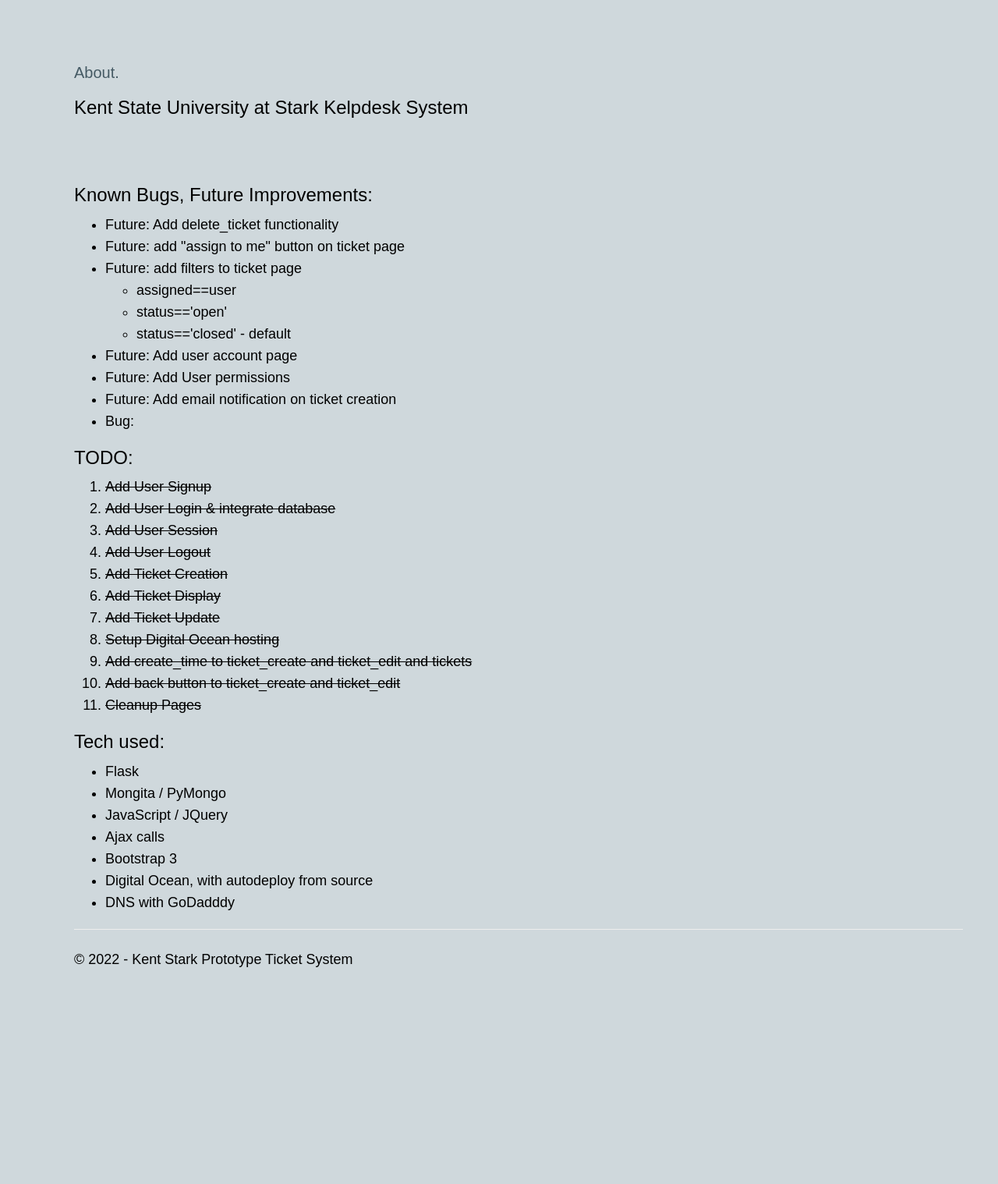
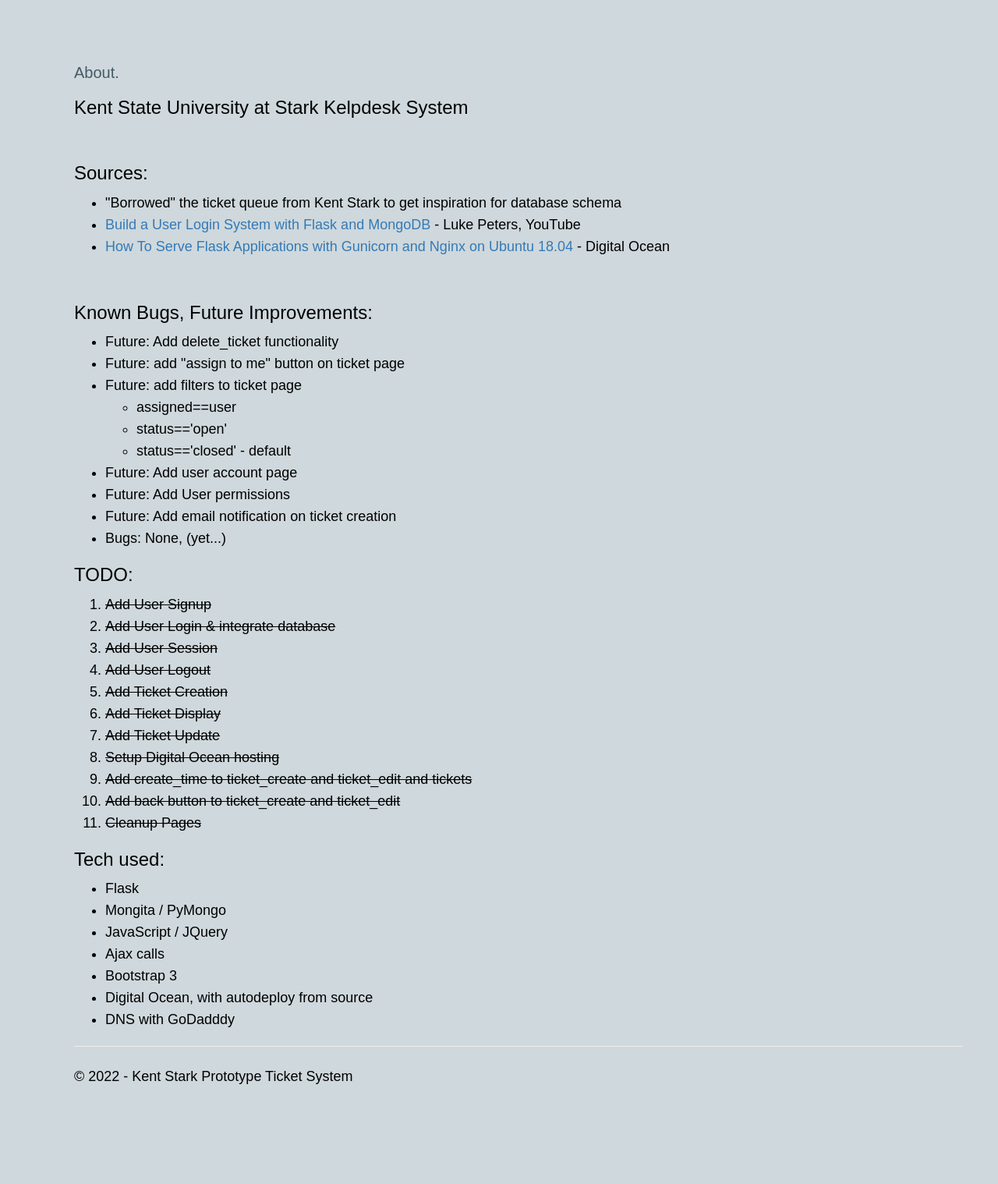
Before and after one commit to micle546/techsupport, a Flask app: page /about/ in a window 1280 px wide. Shown: the part 59-1577 px from the top of the page at 78% size. Before the commit the page ends 1299 px from the top, so only its background shows below. Run offline with Flask 2, Linux system fonts and the light colour scheme; some libraries are stand-ins or nearby versions.

Commit message:
Add Sources to about.html

```diff
--- a/techsupport/templates/about.html
+++ b/techsupport/templates/about.html
@@ -6,7 +6,16 @@
 <h3>{{ message }}</h3>
 
 <br />
+
+<h3>Sources:</h3>
+<ul>
+    <li>"Borrowed" the ticket queue from Kent Stark to get inspiration for database schema </li>
+    <li> <a href="https://www.youtube.com/watch?v=w1STSSumoVk">Build a User Login System with Flask and MongoDB</a> - Luke Peters, YouTube</li>
+    <li> <a href="https://www.digitalocean.com/community/tutorials/how-to-serve-flask-applications-with-gunicorn-and-nginx-on-ubuntu-18-04">How To Serve Flask Applications with Gunicorn and Nginx on Ubuntu 18.04</a> - Digital Ocean</li>
+</ul>
+
 <br />
+
 <h3>Known Bugs, Future Improvements:</h3>
 <ul>
     <li>Future: Add delete_ticket functionality</li>
@@ -20,7 +29,7 @@
     <li>Future: Add user account page</li>
     <li>Future: Add User permissions</li>
     <li>Future: Add email notification on ticket creation</li>
-    <li>Bug: </li>
+    <li>Bugs: None, (yet...)</li>
 
 </ul>
 
@@ -52,4 +61,6 @@
 </ul>
 
 
+
+
 {% endblock %}
```
